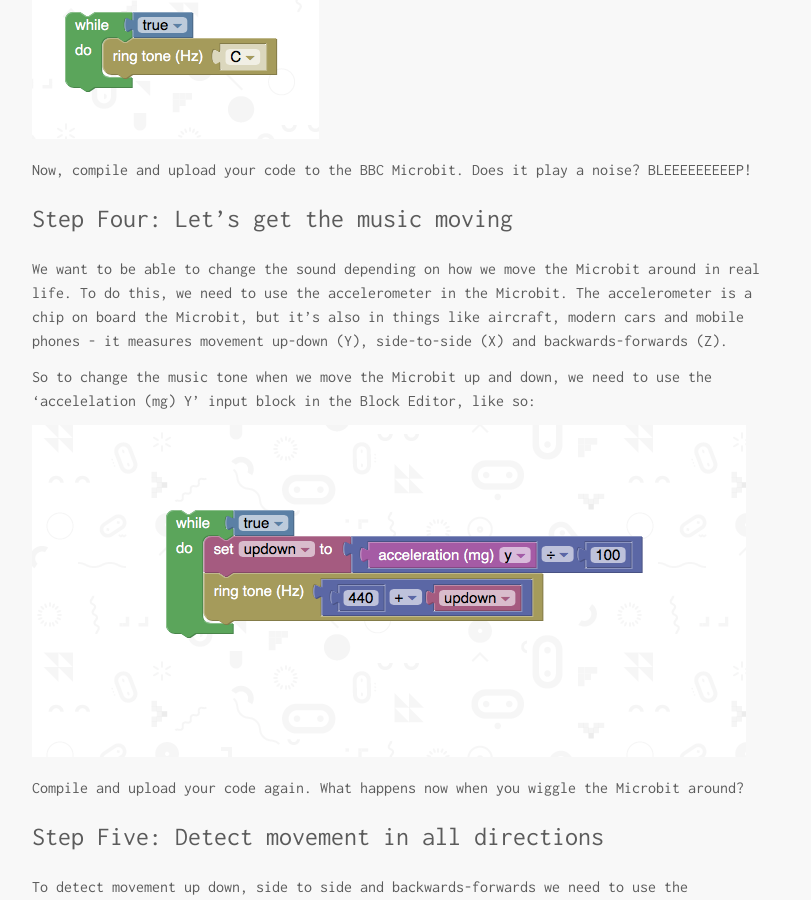
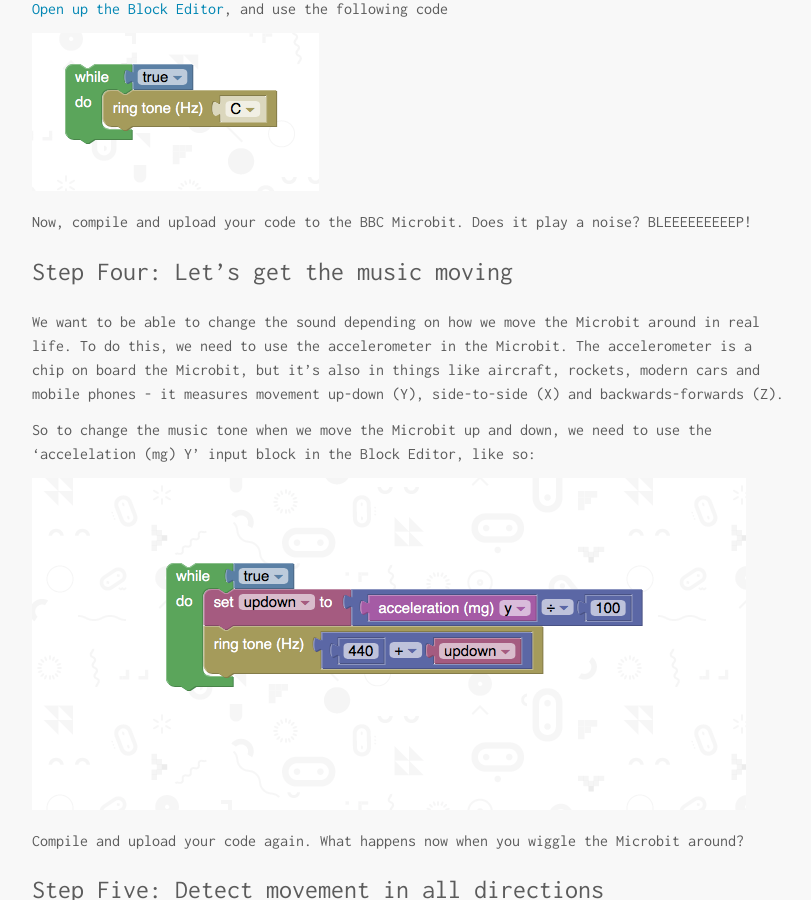
Before and after one commit to YorkDojo/yorkdojo.github.io, a Jekyll site: the page built from _worksheets/microbit/theremin.md, in a window 1280 px wide and 900 px high, scrolled down 1388 px. Shown: the whole window, without its empty margins (232-1043 px from the left). Built offline with Jekyll 4.4.1, drawn with Linux system fonts in a browser that asks for light colours; some of the changed text lies outside the part shown.

Commit message:
Minor tweaks to theremin worksheet

```diff
--- a/_worksheets/microbit/theremin.md
+++ b/_worksheets/microbit/theremin.md
@@ -41,7 +43,7 @@
 
 ## Step Four: Let's get the music moving
 
-We want to be able to change the sound depending on how we move the Microbit around in real life. To do this, we need to use the accelerometer in the Microbit. The accelerometer is a chip on board the Microbit, but it's also in things like aircraft, modern cars and  mobile phones - it measures movement up-down (Y), side-to-side (X) and backwards-forwards (Z).
+We want to be able to change the sound depending on how we move the Microbit around in real life. To do this, we need to use the accelerometer in the Microbit. The accelerometer is a chip on board the Microbit, but it's also in things like aircraft, rockets, modern cars and mobile phones - it measures movement up-down (Y), side-to-side (X) and backwards-forwards (Z).
 
 So to change the music tone when we move the Microbit up and down, we need to use the 'accelelation (mg) Y' input block in the Block Editor, like so:
 
```
Also changed, not shown: other parts of _worksheets/microbit/theremin.md (+2 -0 lines).
